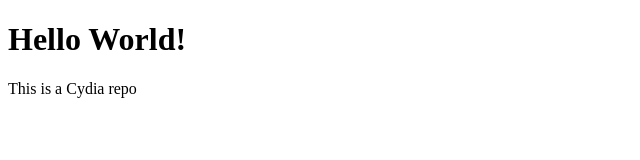
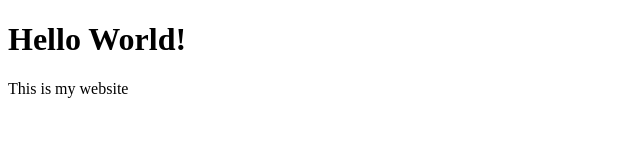
Before and after one commit to jsl15c/cfarzaneh.github.io, a plain HTML site: page index.html in a window 1280 px wide. Shown: the full height of the page, 0-640 px from the left. Drawn offline with Linux system fonts and the light colour scheme.

Commit message:
Updated Website

```diff
--- a/index.html
+++ b/index.html
@@ -2,6 +2,6 @@
 <html>
 <body>
 <h1>Hello World!</h1>
-<p>This is a Cydia repo</p>
+<p>This is my website</p>
 </body>
 </html>
```
